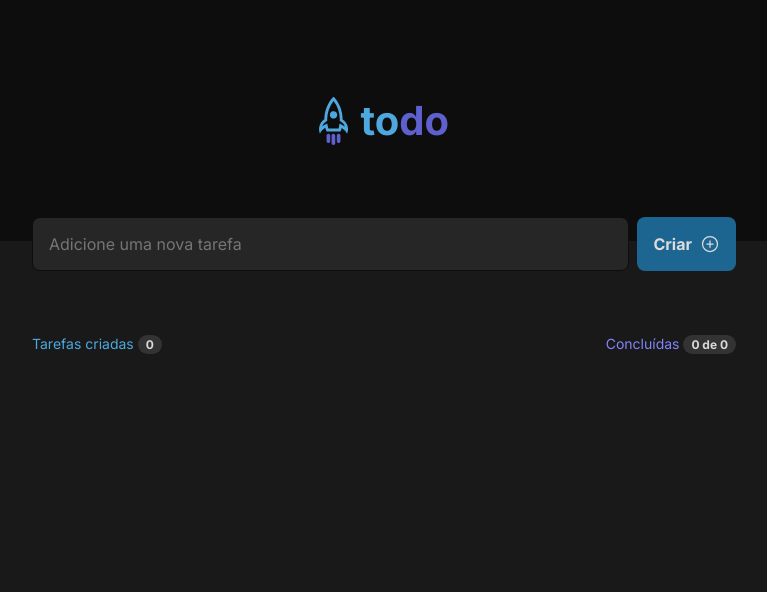
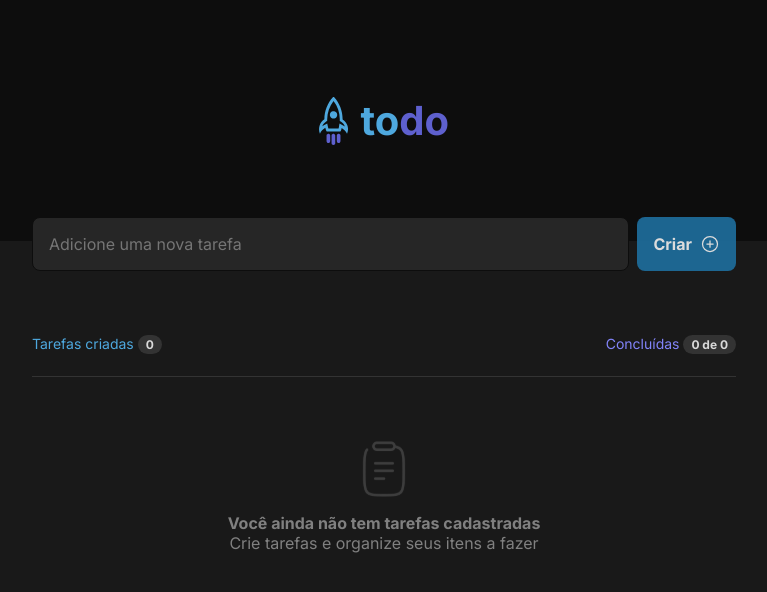
Before and after one commit to lucaslopesx/todo-react, a React (Vite) app: page / in a window 1280 px wide. Shown: the top 592 px of the page, without its empty margins (256-1023 px from the left). Built offline with nearby package versions, Linux system fonts and the light colour scheme.

Commit message:
Update TaskList.tsx

```diff
--- a/src/components/TaskList.tsx
+++ b/src/components/TaskList.tsx
@@ -30,7 +30,11 @@ export function TaskList({ tasks, onCheck, onDelete }: TaskListProps) {
         <p>Concluídas <strong>{tasksCompletedCount} de {tasks.length}</strong></p>
       </header>
       {/* <Empty/> */}
-      {tasks.map(task => {
+      {tasks.length === 0 ?
+        (
+          <Empty/>
+        ) : (
+          tasks.map(task => {
             return <Task
               key={task.id}
               id={task.id}
@@ -39,7 +43,9 @@ export function TaskList({ tasks, onCheck, onDelete }: TaskListProps) {
               onCheck={handleTaskCheck}
               onDelete={handleTaskDelete}
             />
-      })}
+          })
+        )
+      }
     </div>
   )
 }
```
Lines whose indentation alone changed are shown as unchanged.
